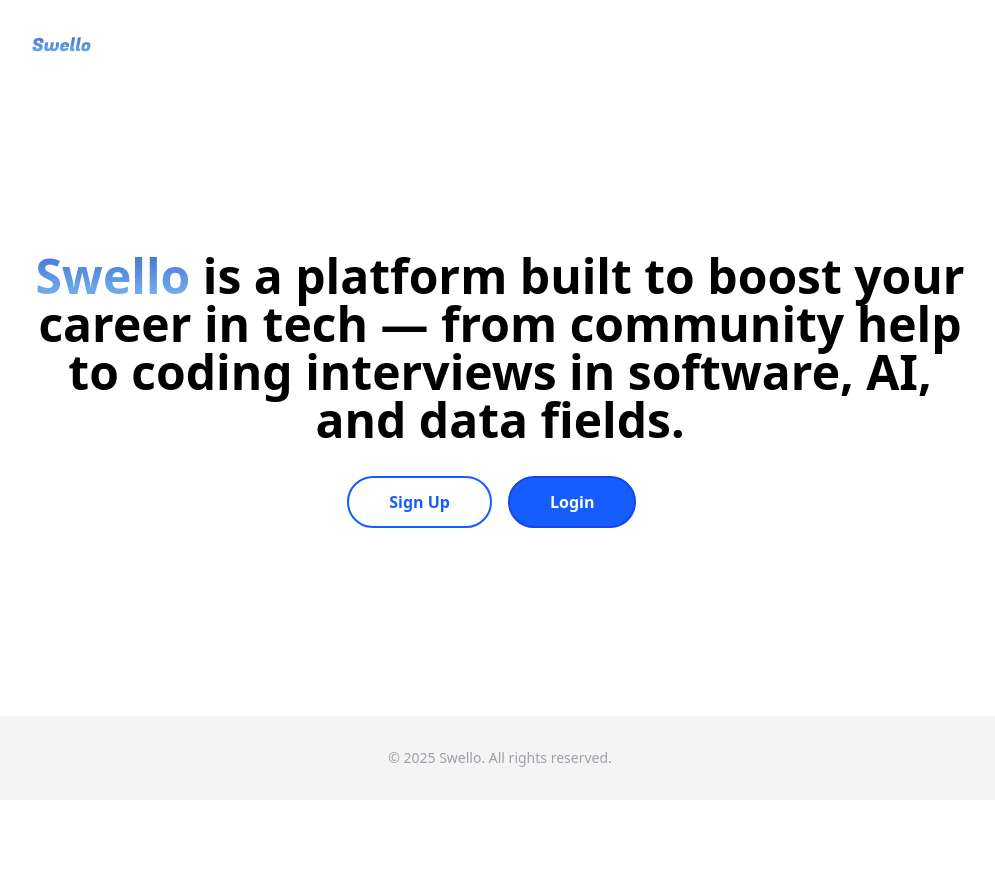
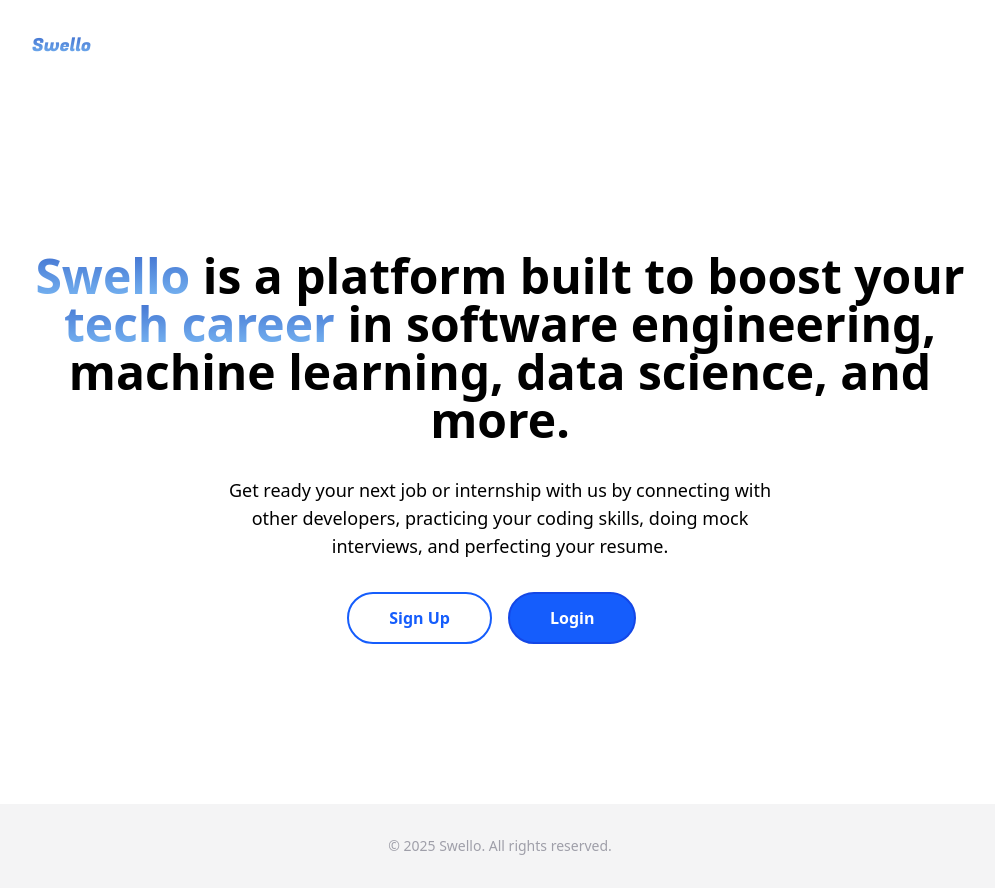
Before and after one commit to oliviafjardine/nextjs-login-template, a Next.js app in the folder frontend/: page / in a window 1280 px wide. Shown: the whole page, without its empty margins (140-1135 px from the left). Before the commit the page ends 800 px from the top, so only its background shows below. Built offline with nearby package versions, Linux system fonts and the light colour scheme; no server answers.

Commit message:
Changed hero description

```diff
--- a/frontend/src/app/layout.tsx
+++ b/frontend/src/app/layout.tsx
@@ -4,6 +4,7 @@ import { opensans, fugaz } from "../lib/fonts";
 import Link from "next/link";
 import { AuthProvider } from "../context/AuthContext";
 import Head from "./head";
+import Logout from "@/components/sections/Logout";
 
 export const metadata: Metadata = {
   title: "Swello",
@@ -20,6 +21,7 @@ export default function RootLayout({
       <Link href={'/'}>
         <h1 className={`text-base sm:text-lg textGradient ${fugaz.className}`}>Swello</h1>
       </Link>
+      <Logout />
     </header>
   )
 
--- a/frontend/src/components/sections/Hero.tsx
+++ b/frontend/src/components/sections/Hero.tsx
@@ -6,8 +6,15 @@ export default function Hero() {
     <div className='py-24 sm:py-28 md:py-32 flex flex-col gap-4 sm:gap-8'>
       <h1 className='text-3xl sm:text-4xl md:text-5xl text-center font-semibold '>
         <span className='textGradient'>Swello </span>
-        is a platform built to boost your career in tech — from community help to coding interviews in software, AI, and data fields.
+        is a platform built to boost your{' '}
+        <span className='textGradient'>tech career </span>
+        in software engineering, machine learning, data science, and more.
       </h1>
+
+      <p className='text-center text-lg max-w-xl mx-auto'>
+        Get ready your next job or internship with us by connecting with other developers,
+        practicing your coding skills, doing mock interviews, and perfecting your resume.
+      </p>
       <CallToAction />
     </div>
   )
--- /dev/null
+++ b/frontend/src/components/sections/Logout.tsx
@@ -0,0 +1,26 @@
+"use client";
+
+import React from 'react'
+import Button from '../ui/Button'
+import { useAuth } from '@/context/AuthContext'
+import { usePathname } from 'next/navigation';
+import Link from 'next/link';
+
+export default function Logout() {
+  const { logout, currentUser } = useAuth();
+  const pathname = usePathname();
+  console.log(pathname);
+  if (!currentUser) return null;
+
+  if (pathname === '/') {
+    return (
+      <Link href={'/dashboard'}>
+        <Button text='Go to Dashboard'></Button>
+      </Link>
+    )
+  }
+
+  return (
+    <Button text='Logout' onClick={logout}></Button>
+  )
+}
```
